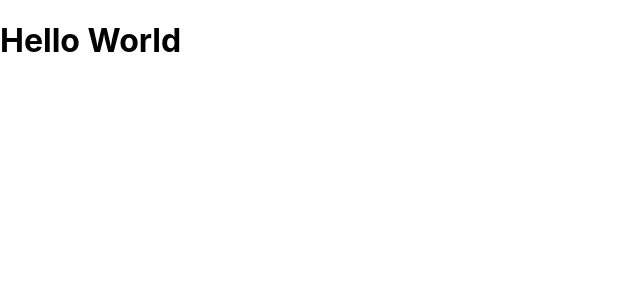
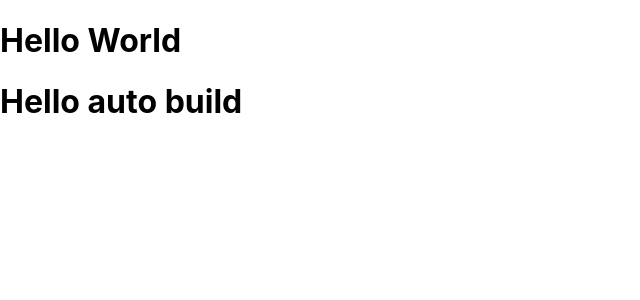
Before and after one commit to nksharma1999/cicdtesting, a React (Create React App) app: page / in a window 1280 px wide. Shown: the top 300 px of the page, without its empty margins (0-640 px from the left). Built offline with nearby package versions, Linux system fonts and the light colour scheme.

Commit message:
auto build testing

```diff
--- a/src/App.js
+++ b/src/App.js
@@ -4,6 +4,8 @@ function App() {
   return (
     <div className="App">
       <h1>Hello World</h1>
+      <h1> Hello auto build</h1>
+
     </div>
   );
 }
```
